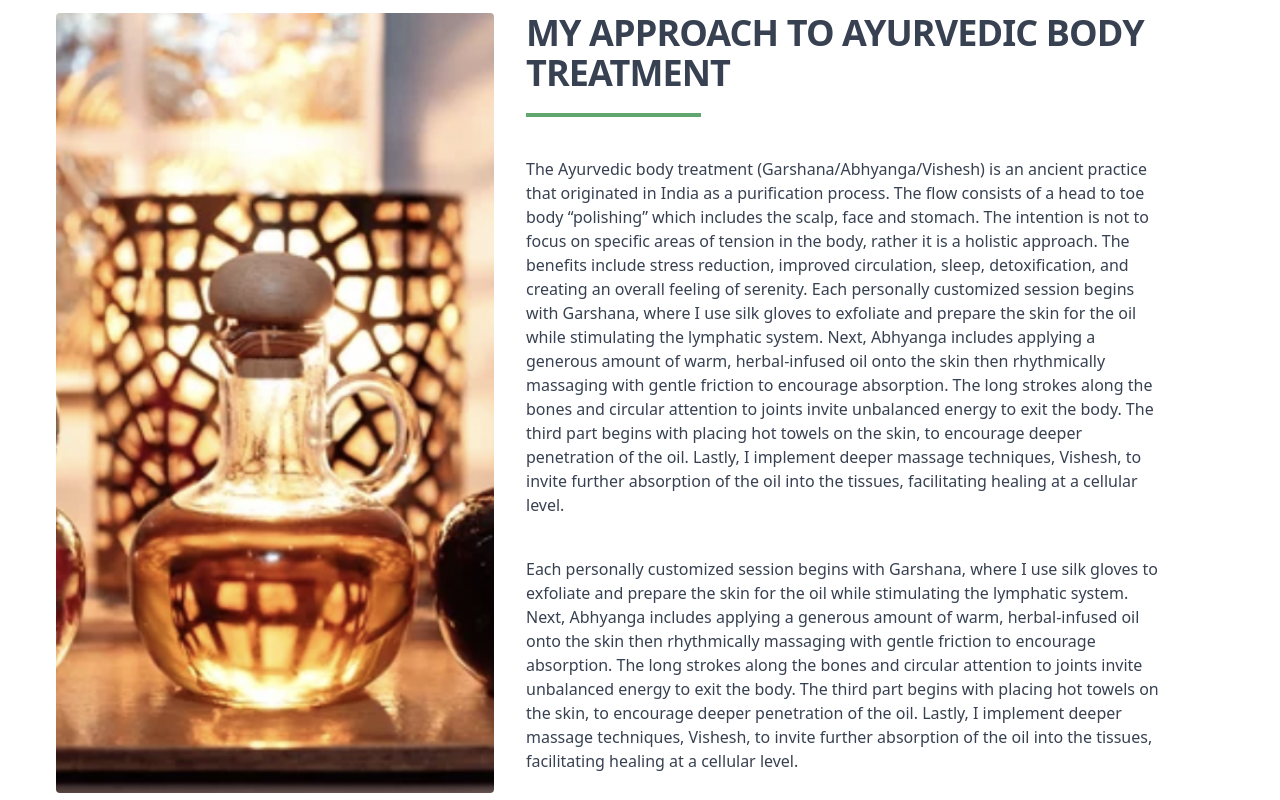
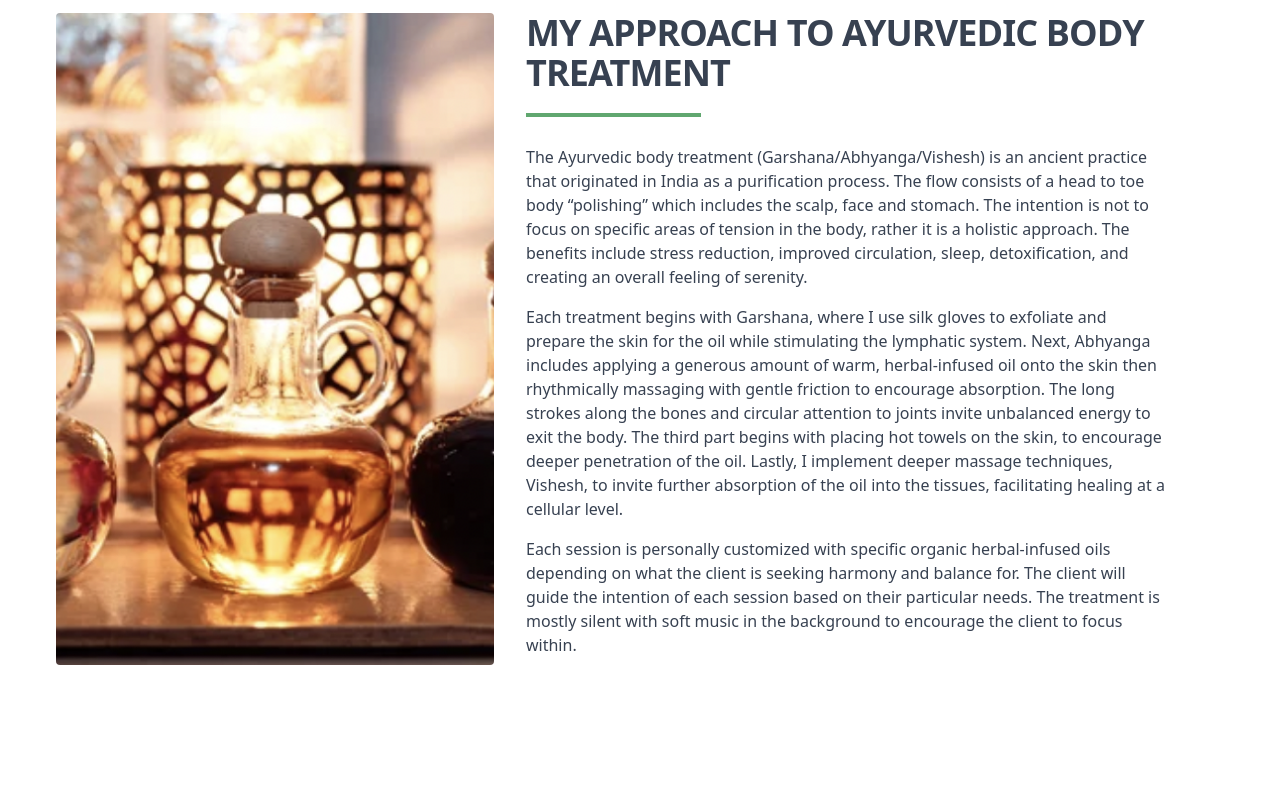
Before and after one commit to ShawnRSidwell/suniamassage, a React (Vite) app: page /about in a window 1280 px wide. Shown: the part 1160-1960 px from the top of the page. Built offline with nearby package versions, Linux system fonts and the light colour scheme; no server answers.

Commit message:
Change approach section

```diff
--- a/src/Features/about/ApproachCard.jsx
+++ b/src/Features/about/ApproachCard.jsx
@@ -9,15 +9,17 @@ function ApproachCard() {
         alt="Large massage picture"
         reverse={true}
       >
-        <p className="w-11/12 py-2 md:py-5 text-gray-700">
+        <p className="w-11/12 py-2 text-gray-700">
           The Ayurvedic body treatment (Garshana/Abhyanga/Vishesh) is an ancient
           practice that originated in India as a purification process. The flow
           consists of a head to toe body “polishing” which includes the scalp,
           face and stomach. The intention is not to focus on specific areas of
           tension in the body, rather it is a holistic approach. The benefits
           include stress reduction, improved circulation, sleep, detoxification,
-          and creating an overall feeling of serenity. Each personally
-          customized session begins with Garshana, where I use silk gloves to
+          and creating an overall feeling of serenity.
+        </p>
+        <p className="w-11/12 py-2 text-gray-700">
+          Each treatment begins with Garshana, where I use silk gloves to
           exfoliate and prepare the skin for the oil while stimulating the
           lymphatic system. Next, Abhyanga includes applying a generous amount
           of warm, herbal-infused oil onto the skin then rhythmically massaging
@@ -28,18 +30,12 @@ function ApproachCard() {
           deeper massage techniques, Vishesh, to invite further absorption of
           the oil into the tissues, facilitating healing at a cellular level.
         </p>
-        <p className="w-11/12 py-2 md:py-5 text-gray-700">
-          Each personally customized session begins with Garshana, where I use
-          silk gloves to exfoliate and prepare the skin for the oil while
-          stimulating the lymphatic system. Next, Abhyanga includes applying a
-          generous amount of warm, herbal-infused oil onto the skin then
-          rhythmically massaging with gentle friction to encourage absorption.
-          The long strokes along the bones and circular attention to joints
-          invite unbalanced energy to exit the body. The third part begins with
-          placing hot towels on the skin, to encourage deeper penetration of the
-          oil. Lastly, I implement deeper massage techniques, Vishesh, to invite
-          further absorption of the oil into the tissues, facilitating healing
-          at a cellular level.
+        <p className="w-11/12 py-2 text-gray-700">
+          Each session is personally customized with specific organic
+          herbal-infused oils depending on what the client is seeking harmony
+          and balance for. The client will guide the intention of each session
+          based on their particular needs. The treatment is mostly silent with
+          soft music in the background to encourage the client to focus within.
         </p>
       </FeatureCard>
     </section>
```
